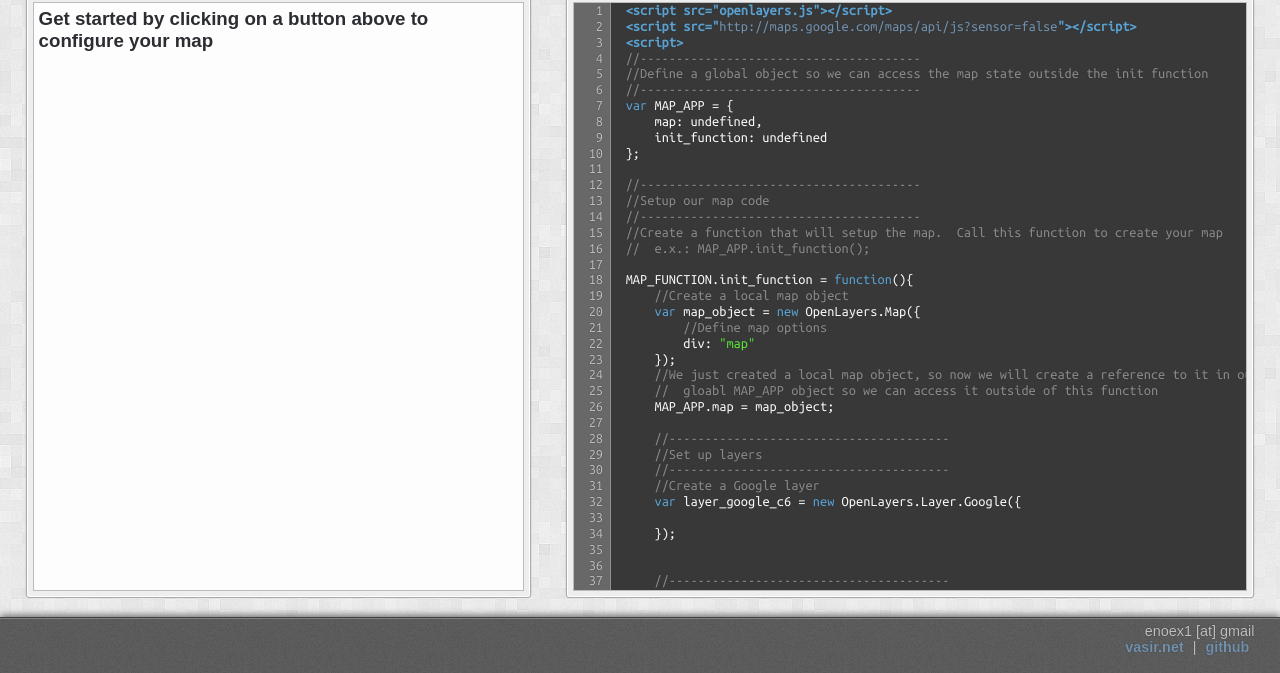
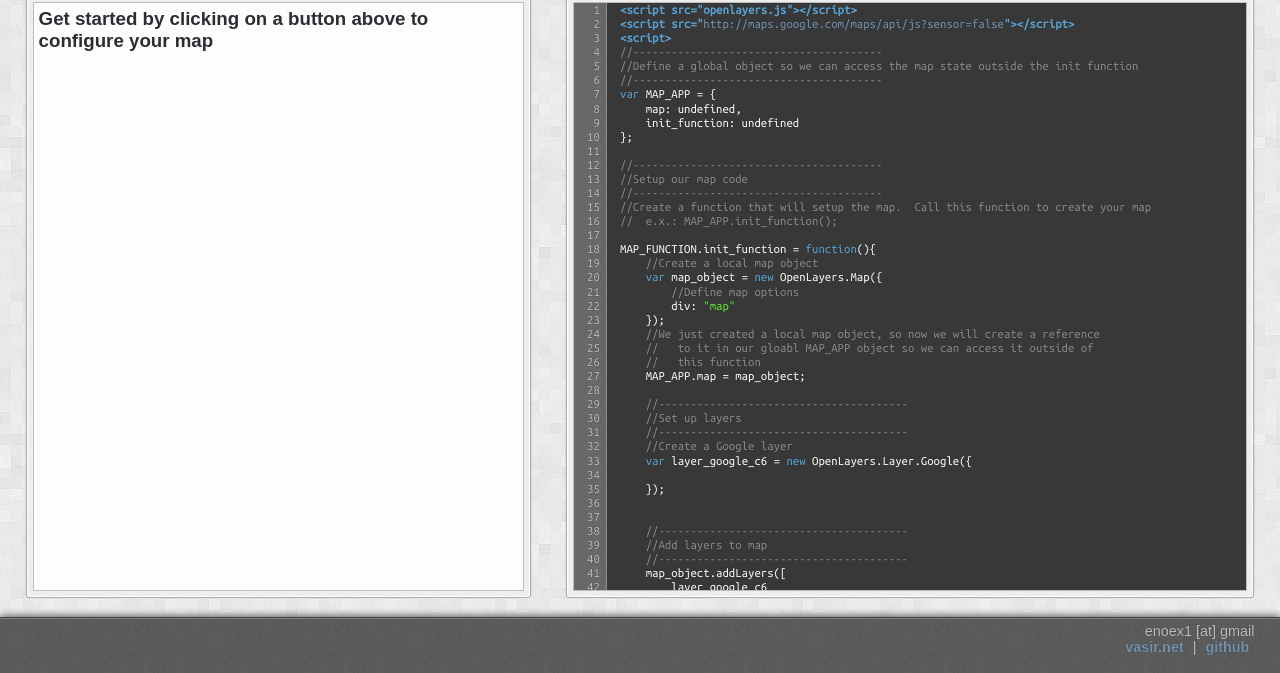
Before and after one commit to erikhazzard/OLArchitect, a plain HTML site: page index.html in a window 1280 px wide. Shown: the part 127-800 px from the top of the page. Drawn offline with nearby package versions, Linux system fonts and the light colour scheme; a web font is replaced by a local one.

Commit message:
Minor text changes to generate_code()

```diff
--- a/css/style.less
+++ b/css/style.less
@@ -504,7 +504,7 @@ input:focus, textarea:focus {
                 /* Actual code window */
                 #code {
                     bottom:0;
-                    font-size: .9em !important;
+                    font-size: .8em !important;
                     left:0;
                     overflow: auto;
                     margin:0;
--- a/js/olarchitect/generate_code.js
+++ b/js/olarchitect/generate_code.js
@@ -122,8 +122,9 @@ OLArchitect.functions.generate_code = function(app_object){
     //Finish off the options
     final_output.push('\t});');
 
-    final_output.push("\t//We just created a local map object, so now we will create a reference to it in our");
-    final_output.push("\t//\tgloabl MAP_APP object so we can access it outside of this function");
+    final_output.push("\t//We just created a local map object, so now we will create a reference");
+    final_output.push("\t//\t to it in our gloabl MAP_APP object so we can access it outside of");
+    final_output.push("\t//\t this function");
     final_output.push('\tMAP_APP.map = map_object;');
     final_output.push('');
 
```
